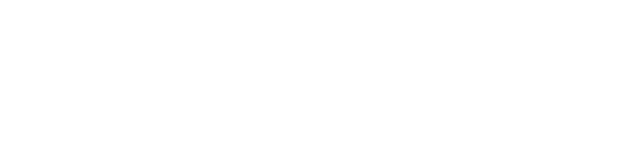
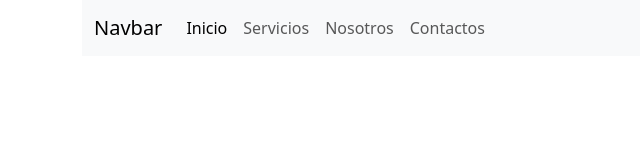
Before and after one commit to sara-villagra/practica-sass-bootstrap, a website: page index.html in a window 1280 px wide. Shown: the whole page, without its empty margins (0-640 px from the left). Drawn offline with nearby package versions, Linux system fonts and the light colour scheme.

Commit message:
cree navbar

```diff
--- a/index.html
+++ b/index.html
@@ -9,6 +9,36 @@
     <link rel="stylesheet" href="./css/style.css">
 </head>
 <body>
+    <header class="container">
+        <nav class="navbar navbar-expand-md bg-body-tertiary">
+            <div class="container-fluid">
+                <!-- logo -->
+              <a class="navbar-brand" href="#">Navbar</a>
+              <!-- boton oculto -->
+              <button class="navbar-toggler" type="button" data-bs-toggle="collapse" data-bs-target="#navbarTogglerDemo02" aria-controls="navbarTogglerDemo02" aria-expanded="false" aria-label="Toggle navigation">
+                <span class="navbar-toggler-icon"></span>
+              </button>
+
+              <div class="collapse navbar-collapse" id="navbarTogglerDemo02">
+                <ul class="navbar-nav me-auto mb-2 mb-lg-0">
+                  <li class="nav-item">
+                    <a class="nav-link active" aria-current="page" href="#">Inicio</a>
+                  </li>
+                  <li class="nav-item">
+                    <a class="nav-link" href="#">Servicios</a>
+                  </li>
+                  <li class="nav-item">
+                    <a class="nav-link">Nosotros</a>
+                  </li>
+                  <li class="nav-item">
+                    <a class="nav-link">Contactos</a>
+                  </li>
+                </ul>
+
+              </div>
+            </div>
+          </nav>
+    </header>
 
 
 
```
